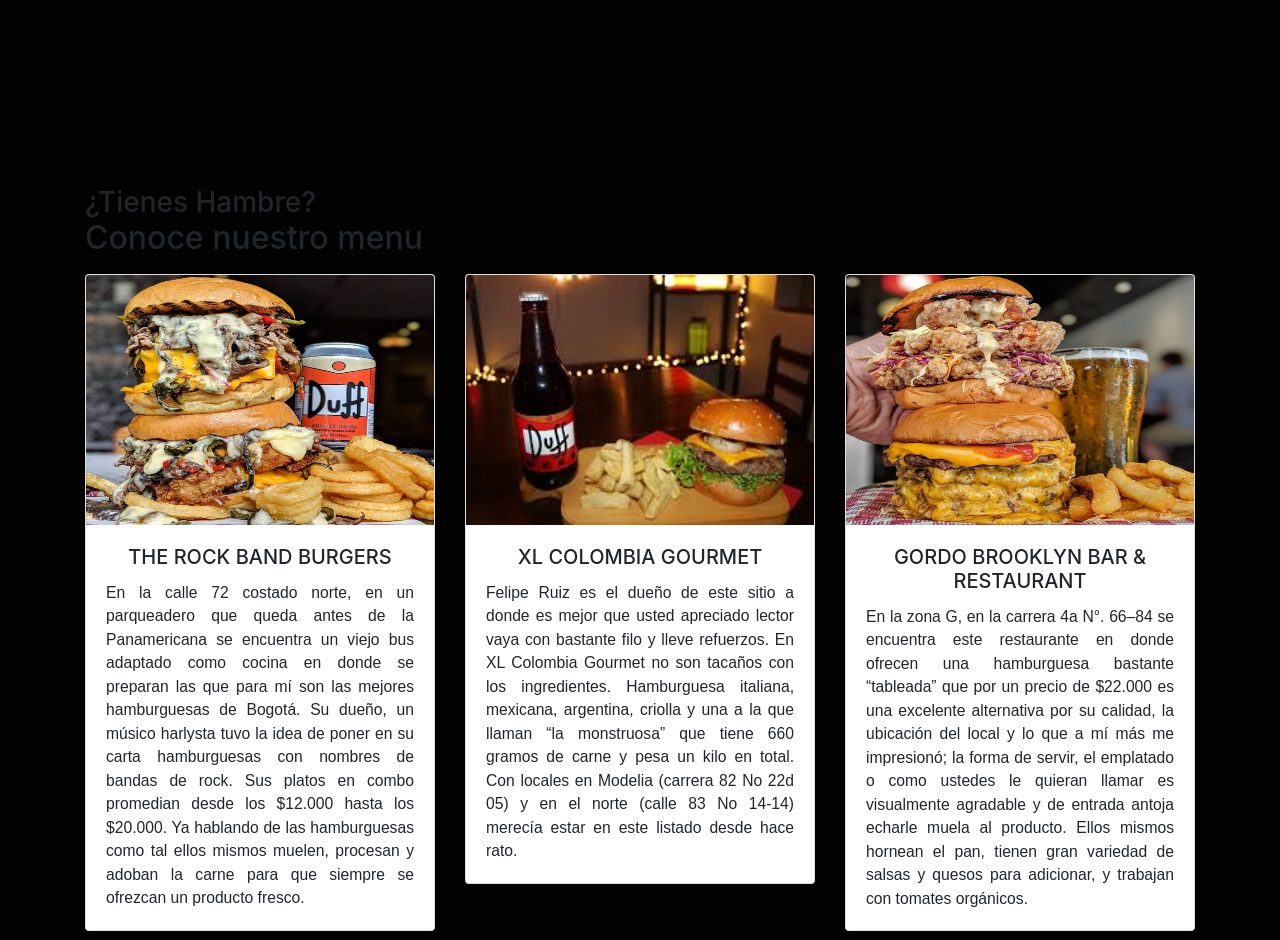
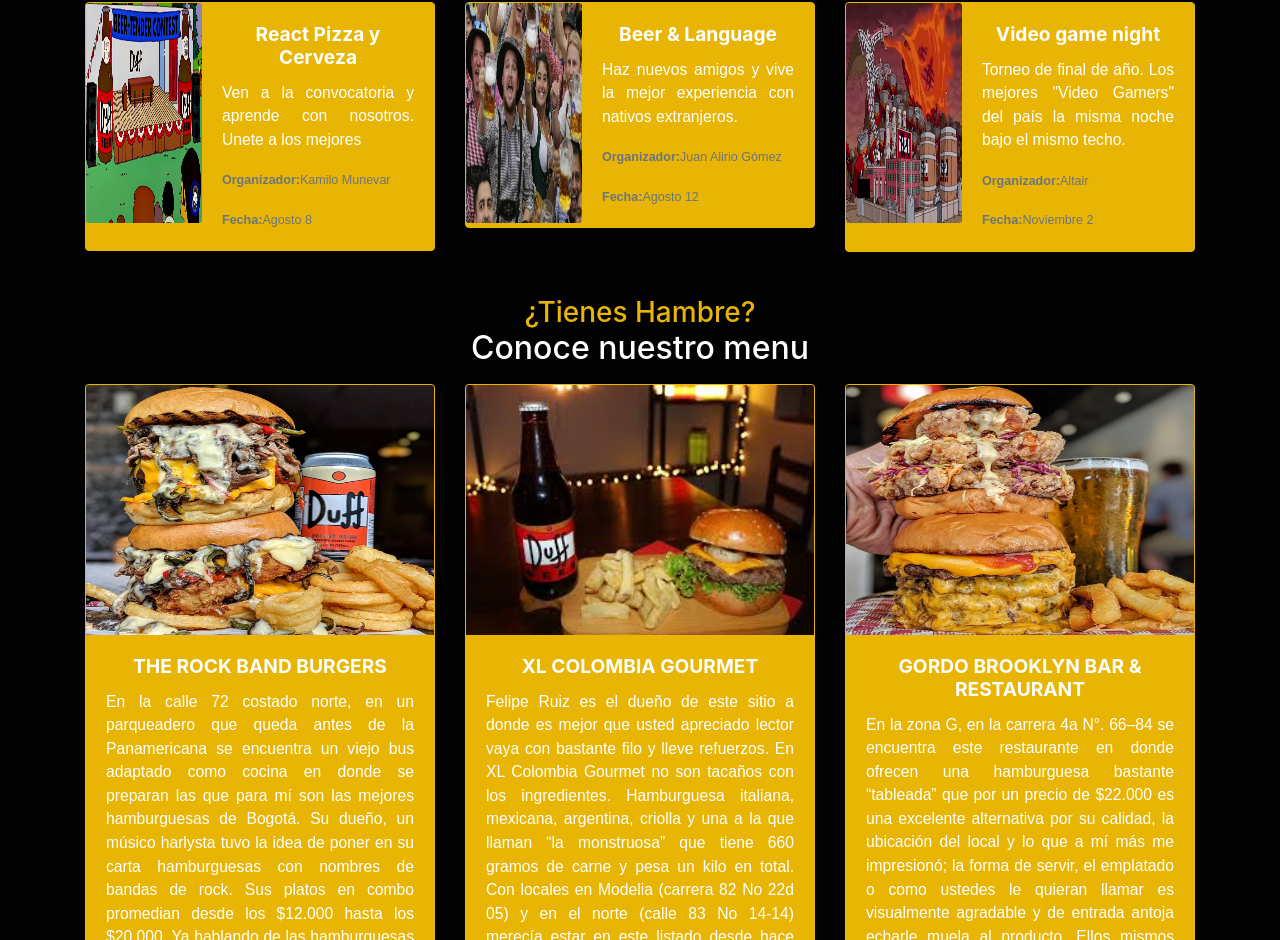
Before and after one commit to jcarlosj/Duff-Pub-Beer-and-Food-T4-Entrega, a plain HTML site: page servicios.html in a window 1280 px wide. Shown: the part 677-1617 px from the top of the page. Drawn offline with nearby package versions, Linux system fonts and the light colour scheme.

Commit message:
[+] Servicios: Paleta de Colores DUFF

```diff
--- a/css/master.css
+++ b/css/master.css
@@ -644,13 +644,28 @@
 }
 
 /*SERVICIOS*/
+.servicios h1,
+.servicios h3 {
+    color: #E8B504;
+}
+.servicios h2,
+.servicios p {
+    color: white;
+}
+.card {
+    background-color: #E8B504;
+    border: 1px solid #E8B504;
+}
 .card-text{
     font-family: Arial, Helvetica, sans-serif;
     font-size: 0.98rem;
     text-align:justify;
 }
-.card-title{
+.card-title {
     text-align: center;
+    color: white;
+    font-weight: bold;
+    font-size: 1.2rem;
 }
 /** NOSOTROS: Team */
 section {
--- a/servicios.html
+++ b/servicios.html
@@ -49,15 +49,92 @@
         </div>
     </header>
     <main>
-        <div class="servicios mt-5 mb-5 pt-3 pb-3">
-            <section class="container intro-servicios">
-                <h1>Servicios</h1>
-                <p>Hemos creado todo lo que tu y los tuyos nos han pedido. Lo mejor de lo mejor por que te amamos y
+        <div class="servicios mt-2 mb-1 pt-2 pb-1">
+            <section class="container intro-servicios mt-1 mb-0 pt-1 pb-0">
+                <h1 class="text-center">Servicios</h1>
+                <p class="text-center">Hemos creado todo lo que tu y los tuyos nos han pedido. Lo mejor de lo mejor por que te amamos y
                     queremos los mejor par tí.</p>
             </section>
-            <section class="container menu mt-5 mb-3">
-                <h3 class="pt-2">¿Tienes Hambre?</h3>
-                <h2 class="pb-3">Conoce nuestro menu</h2>
+
+            <section class="container servicios mt-2 mb-1 pt-2 pb-1">
+                <h3 class="text-center pt-2"> Vive la mejor experiencia de tu vida</h3>
+                <h2 class="text-center pb-3">Conoce nuestros eventos</h2>
+                <div class="row">
+                    <div class="col-12 col-md-6 col-lg-4">
+
+                        <div class="card mb-3" style="max-width: 540px;">
+                            <div class="row no-gutters">
+                                <div class="col-md-4">
+                                    <img src="imagenes/festivalOne.jpg" class="card-img" width="400" height="220" alt="...">
+                                </div>
+                                <div class="col-md-8">
+                                    <div class="card-body">
+                                        <h5 class="card-title">React Pizza y Cerveza</h5>
+                                        <p class="card-text">Ven a la convocatoria y aprende con nosotros. Unete a los
+                                            mejores</p>
+                                        <p class="card-text"><small class="text-muted"><b>Organizador:</b>Kamilo
+                                                Munevar</small></p>
+                                        <p class="card-text"><small class="text-muted"><b>Fecha:</b>Agosto 8</small></p>
+                                    </div>
+                                </div>
+                            </div>
+                        </div>
+
+                    </div>
+
+                    <div class="col-12 col-md-6 col-lg-4">
+
+                        <div class="card mb-3" style="max-width: 540px;">
+                            <div class="row no-gutters">
+                                <div class="col-md-4">
+                                    <img src="imagenes/festivalTwo.jpg" class="card-img" width="300" height="220" alt="...">
+                                </div>
+                                <div class="col-md-8">
+                                    <div class="card-body">
+                                        <h5 class="card-title">Beer & Language</h5>
+                                        <p class="card-text">Haz nuevos amigos y vive la mejor experiencia con nativos
+                                            extranjeros.</p>
+                                        <p class="card-text"><small class="text-muted"><b>Organizador:</b>Juan Alirio
+                                                Gómez</small></p>
+                                        <p class="card-text"><small class="text-muted"><b>Fecha:</b>Agosto 12</small>
+                                        </p>
+                                    </div>
+                                </div>
+                            </div>
+                        </div>
+
+                    </div>
+
+                    <div class="col-12 col-md-6 col-lg-4">
+
+                        <div class="card mb-3" style="max-width: 540px;">
+                            <div class="row no-gutters">
+                                <div class="col-md-4">
+                                    <img src="imagenes/gameduff.jpg" class="card-img" width="300" height="220" alt="...">
+                                </div>
+                                <div class="col-md-8">
+                                    <div class="card-body">
+                                        <h5 class="card-title">Video game night</h5>
+                                        <p class="card-text">Torneo de final de año. Los mejores "Video Gamers" del país
+                                            la misma noche bajo el mismo techo.</p>
+                                        <p class="card-text"><small class="text-muted"><b>Organizador:</b>Altair</small>
+                                        </p>
+                                        <p class="card-text"><small class="text-muted"><b>Fecha:</b>Noviembre 2</small>
+                                        </p>
+                                    </div>
+                                </div>
+                            </div>
+                        </div>
+
+                    </div>
+
+                </div>
+            </section>
+            <!-- .container .servicios -->
+
+            <section class="container menu mt-2 mb-1 pt-2 pb-3">
+                <h3 class="text-center pt-2">¿Tienes Hambre?</h3>
+                <h2 class="text-center pb-3">Conoce nuestro menu</h2>
                 <div class="row">
                     <div class="col-12 col-md-6 col-lg-4">
                         <div class="card">
@@ -130,82 +207,6 @@
 
             </section>
             <!-- .container .menu -->
-
-            <section class="container servicios mt-5 mb-3">
-                <h3 class="pt-2"> Vive la mejor experiencia de tu vida</h3>
-                <h2 class="pb-3">Conoce nuestros eventos</h2>
-                <div class="row">
-                    <div class="col-12 col-md-6 col-lg-4">
-
-                        <div class="card mb-3" style="max-width: 540px;">
-                            <div class="row no-gutters">
-                                <div class="col-md-4">
-                                    <img src="imagenes/festivalOne.jpg" class="card-img" width="400" height="220" alt="...">
-                                </div>
-                                <div class="col-md-8">
-                                    <div class="card-body">
-                                        <h5 class="card-title">React Pizza y Cerveza</h5>
-                                        <p class="card-text">Ven a la convocatoria y aprende con nosotros. Unete a los
-                                            mejores</p>
-                                        <p class="card-text"><small class="text-muted"><b>Organizador:</b>Kamilo
-                                                Munevar</small></p>
-                                        <p class="card-text"><small class="text-muted"><b>Fecha:</b>Agosto 8</small></p>
-                                    </div>
-                                </div>
-                            </div>
-                        </div>
-
-                    </div>
-
-                    <div class="col-12 col-md-6 col-lg-4">
-
-                        <div class="card mb-3" style="max-width: 540px;">
-                            <div class="row no-gutters">
-                                <div class="col-md-4">
-                                    <img src="imagenes/festivalTwo.jpg" class="card-img" width="300" height="220" alt="...">
-                                </div>
-                                <div class="col-md-8">
-                                    <div class="card-body">
-                                        <h5 class="card-title">Beer & Language</h5>
-                                        <p class="card-text">Haz nuevos amigos y vive la mejor experiencia con nativos
-                                            extranjeros.</p>
-                                        <p class="card-text"><small class="text-muted"><b>Organizador:</b>Juan Alirio
-                                                Gómez</small></p>
-                                        <p class="card-text"><small class="text-muted"><b>Fecha:</b>Agosto 12</small>
-                                        </p>
-                                    </div>
-                                </div>
-                            </div>
-                        </div>
-
-                    </div>
-
-                    <div class="col-12 col-md-6 col-lg-4">
-
-                        <div class="card mb-3" style="max-width: 540px;">
-                            <div class="row no-gutters">
-                                <div class="col-md-4">
-                                    <img src="imagenes/gameduff.jpg" class="card-img" width="300" height="220" alt="...">
-                                </div>
-                                <div class="col-md-8">
-                                    <div class="card-body">
-                                        <h5 class="card-title">Video game night</h5>
-                                        <p class="card-text">Torneo de final de año. Los mejores "Video Gamers" del país
-                                            la misma noche bajo el mismo techo.</p>
-                                        <p class="card-text"><small class="text-muted"><b>Organizador:</b>Altair</small>
-                                        </p>
-                                        <p class="card-text"><small class="text-muted"><b>Fecha:</b>Noviembre 2</small>
-                                        </p>
-                                    </div>
-                                </div>
-                            </div>
-                        </div>
-
-                    </div>
-
-                </div>
-            </section>
-            <!-- .container .servicios -->
         </div>
     </main>
     <footer>
```
